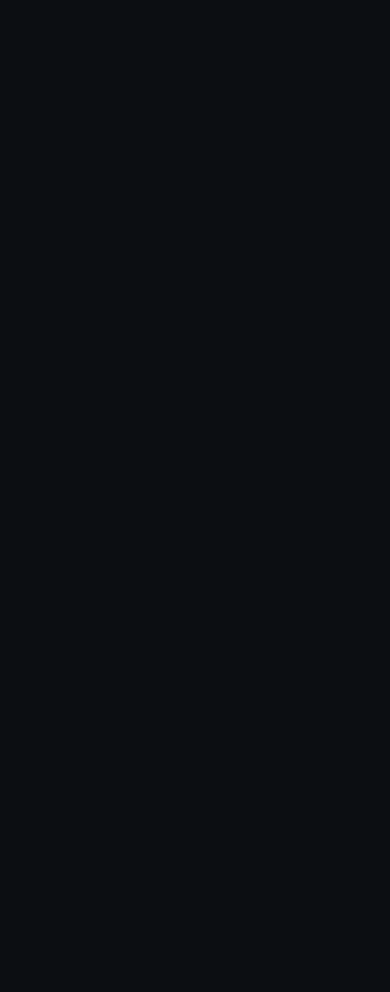
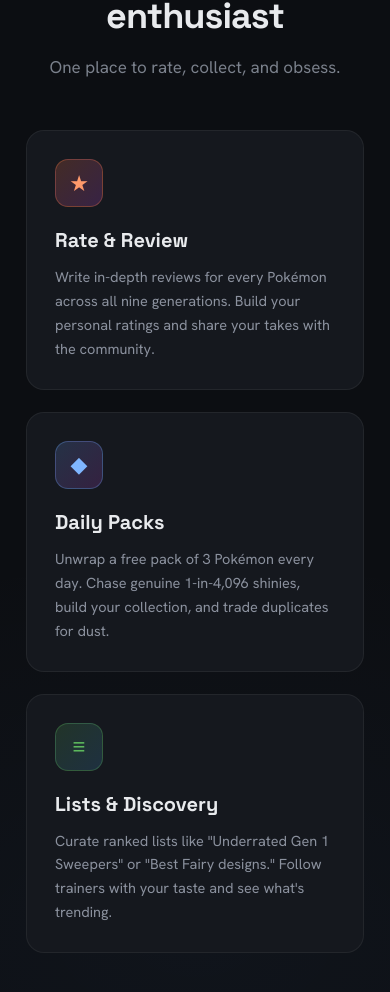
Before and after one commit to damianprog/pokehub, a Next.js app: page / in a window 390 px wide. Shown: the part 960-1952 px from the top of the page. Before the commit the page ends 844 px from the top, so only its background shows below. Built offline with nearby package versions, Linux system fonts and the light colour scheme.

Commit message:
feat: add landing page features grid section
Three-column card grid below the marquee presenting the three core
platform pillars (Rate & Review, Daily Packs, Lists & Discovery) with
per-card icon chips, centred heading block, and responsive single-column
collapse below 768px.

```diff
--- a/context/current-feature.md
+++ b/context/current-feature.md
@@ -24,3 +24,4 @@
 - 2026-06-23 Built the landing page hero section (`src/components/landing/Hero.tsx`): two-column layout with eyebrow badge, gradient headline, subheading, CTA row, stat row, and a three-card Pokémon stack (Gengar, Gardevoir, shiny Charizard) with shimmer/pulse/float animations and a floating "Shiny pull!" notification pill. Added `raw.githubusercontent.com` to `next.config.ts` image remote patterns. Page-wide radial-gradient glow applied via a `.landing-glow` wrapper in `page.tsx` — not `body`, because a body background propagates to the canvas and shifts the gradient's positioning area, producing a hard visible edge below the hero; values taken verbatim from the Claude Design source. Verified at 1366x768, 1920x1080, and 375px widths.
 - 2026-06-24 Polish pass on hero card stack: reduced card border-radius to match design (16px back cards, 18px front), fixed Charizard float animation by separating centering wrapper from animation, fixed shimmer clipping with `relative` on PokemonCard, added `cursor-pointer` globally to buttons.
 - 2026-06-24 Built landing page marquee bar (`src/components/landing/Marquee.tsx`): full-width auto-scrolling strip of 12 Pokémon with avatars and star ratings, seamless loop via duplicated sets, `scrollLeft 42s linear infinite` animation.
+- 2026-06-24 Built landing page features grid (`src/components/landing/FeaturesGrid.tsx`): 3-column card grid with centred heading block and per-card icon chips (Rate & Review ★, Daily Packs ◆, Lists & Discovery ≡), each with unique gradient background and border. Collapses to single column below 768px. Verified at 1366px and 375px widths.
--- /dev/null
+++ b/context/features/landing-page/features-grid-spec.md
@@ -0,0 +1,118 @@
+# Landing Page — Features Grid Spec
+
+## Status
+
+Planning — not started
+
+## Goal
+
+Three-column feature card grid below the marquee. Communicates the three core pillars of PokeHub (Rate & Review, Daily Packs, Lists & Discovery) to logged-out visitors with a centred heading block and icon cards.
+
+## Design reference
+
+`PokeHub-Landing.dc.html` — `<!-- FEATURES -->` block immediately below the marquee. See also [overview.md](./overview.md).
+
+## Layout & structure
+
+- `<section>` wrapper: `max-width: 1180px`, `margin: 90px auto 0`, `padding: 0 26px`
+- Centred heading block: `text-align: center`, `margin-bottom: 50px`
+- Card grid: `display: grid`, `grid-template-columns: repeat(3, 1fr)`, `gap: 22px`, `margin-bottom: 90px`
+
+## Heading block
+
+| Element | Value |
+|---|---|
+| `<h2>` text | "Everything for the Pokémon enthusiast" |
+| `<h2>` font | Space Grotesk, 700, 36px, `letter-spacing: -0.025em` |
+| `<h2>` margin | `0 0 12px` |
+| `<p>` text | "One place to rate, collect, and obsess." |
+| `<p>` font | Hanken Grotesk, 17px, `#7b818c` |
+| `<p>` margin | `0` |
+
+## Card anatomy (shared)
+
+| Property | Value |
+|---|---|
+| Background | `#15181e` |
+| Border | `1px solid rgba(255,255,255,0.06)` |
+| Border-radius | `18px` |
+| Padding | `28px` |
+
+### Icon chip (shared)
+
+| Property | Value |
+|---|---|
+| Size | `48×48px` |
+| Border-radius | `13px` |
+| Margin-bottom | `18px` |
+| Icon font-size | `22px` |
+
+### Card title (shared)
+
+Space Grotesk, 700, 20px, `margin: 0 0 10px`, color `#e8eaed` (default body).
+
+### Card body (shared)
+
+Hanken Grotesk, 14.5px, `line-height: 1.65`, color `#8b919e`.
+
+## Cards
+
+### Card 1 — Rate & Review
+
+| Property | Value |
+|---|---|
+| Icon symbol | `★` |
+| Icon color | `#ff9a6b` |
+| Icon bg | `linear-gradient(135deg, rgba(255,122,69,0.2), rgba(196,79,224,0.2))` |
+| Icon border | `1px solid rgba(255,122,69,0.3)` |
+| Title | "Rate & Review" |
+| Body | "Write in-depth reviews for every Pokémon across all nine generations. Build your personal ratings and share your takes with the community." |
+
+### Card 2 — Daily Packs
+
+| Property | Value |
+|---|---|
+| Icon symbol | `◆` |
+| Icon color | `#7fb6ff` |
+| Icon bg | `linear-gradient(135deg, rgba(110,170,255,0.18), rgba(196,79,224,0.18))` |
+| Icon border | `1px solid rgba(110,170,255,0.3)` |
+| Title | "Daily Packs" |
+| Body | "Unwrap a free pack of 3 Pokémon every day. Chase genuine 1-in-4,096 shinies, build your collection, and trade duplicates for dust." |
+
+> **Copy note:** the body copy says "1-in-4,096" (classic mainline shiny rate). The spec (§4.1) defines shiny odds as a flat 0.5% (~1-in-200). This is an unresolved design vs spec discrepancy (see `project-overview_8.md` §15.4). Implement with the design's copy for now; resolve before launch.
+
+### Card 3 — Lists & Discovery
+
+| Property | Value |
+|---|---|
+| Icon symbol | `≡` |
+| Icon color | `#5cb85c` |
+| Icon bg | `linear-gradient(135deg, rgba(92,184,92,0.18), rgba(74,163,224,0.18))` |
+| Icon border | `1px solid rgba(92,184,92,0.3)` |
+| Title | "Lists & Discovery" |
+| Body | "Curate ranked lists like \"Underrated Gen 1 Sweepers\" or \"Best Fairy designs.\" Follow trainers with your taste and see what's trending." |
+
+## Implementation
+
+- Component: `src/components/landing/FeaturesGrid.tsx` — Server Component, no `'use client'`
+- Mount in `src/app/page.tsx` immediately after `<Marquee />`
+- Icon symbols are plain Unicode characters — no icon library needed
+
+## Responsive
+
+- ≥ 768px: 3-column grid (as designed)
+- < 768px: single column (pragmatic fallback — no mobile reference in the prototype)
+
+## Out of scope
+
+- Hover states on cards (not present in the design)
+- Any interactivity
+
+## Acceptance criteria
+
+- Three cards render in a 3-column grid at desktop widths
+- Heading and subheading are centred above the grid
+- Each card's icon chip colour matches the per-card gradient and border spec above
+- Layout collapses to single column below 768px with no overflow
+
+## History
--- a/src/app/page.tsx
+++ b/src/app/page.tsx
@@ -1,3 +1,4 @@
+import { FeaturesGrid } from "@/components/landing/FeaturesGrid";
 import { Hero } from "@/components/landing/Hero";
 import { Marquee } from "@/components/landing/Marquee";
 import { Nav } from "@/components/landing/Nav";
@@ -8,6 +9,7 @@
       <Nav />
       <Hero />
       <Marquee />
+      <FeaturesGrid />
     </div>
   );
 }
--- /dev/null
+++ b/src/components/landing/FeaturesGrid.tsx
@@ -0,0 +1,74 @@
+const FEATURES = [
+  {
+    icon: "★",
+    iconColor: "#ff9a6b",
+    iconBg: "linear-gradient(135deg, rgba(255,122,69,0.2), rgba(196,79,224,0.2))",
+    iconBorder: "1px solid rgba(255,122,69,0.3)",
+    title: "Rate & Review",
+    body: "Write in-depth reviews for every Pokémon across all nine generations. Build your personal ratings and share your takes with the community.",
+  },
+  {
+    icon: "◆",
+    iconColor: "#7fb6ff",
+    iconBg: "linear-gradient(135deg, rgba(110,170,255,0.18), rgba(196,79,224,0.18))",
+    iconBorder: "1px solid rgba(110,170,255,0.3)",
+    title: "Daily Packs",
+    body: "Unwrap a free pack of 3 Pokémon every day. Chase genuine 1-in-4,096 shinies, build your collection, and trade duplicates for dust.",
+  },
+  {
+    icon: "≡",
+    iconColor: "#5cb85c",
+    iconBg: "linear-gradient(135deg, rgba(92,184,92,0.18), rgba(74,163,224,0.18))",
+    iconBorder: "1px solid rgba(92,184,92,0.3)",
+    title: "Lists & Discovery",
+    body: 'Curate ranked lists like "Underrated Gen 1 Sweepers" or "Best Fairy designs." Follow trainers with your taste and see what\'s trending.',
+  },
+];
+
+function FeatureCard({
+  icon,
+  iconColor,
+  iconBg,
+  iconBorder,
+  title,
+  body,
+}: (typeof FEATURES)[number]) {
+  return (
+    <div
+      className="rounded-[18px] p-7"
+      style={{
+        background: "#15181e",
+        border: "1px solid rgba(255,255,255,0.06)",
+      }}
+    >
+      <div
+        className="mb-[18px] flex size-12 items-center justify-center rounded-[13px] text-[22px]"
+        style={{ background: iconBg, border: iconBorder, color: iconColor }}
+      >
+        {icon}
+      </div>
+      <h3 className="font-heading mb-[10px] text-[20px] font-bold">{title}</h3>
+      <p className="text-[14.5px] leading-[1.65]" style={{ color: "#8b919e" }}>
+        {body}
+      </p>
+    </div>
+  );
+}
+
+export function FeaturesGrid() {
+  return (
+    <section className="mx-auto max-w-[1180px] px-[26px] pt-[90px]">
+      <div className="mb-[50px] text-center">
+        <h2 className="font-heading mb-3 text-[36px] font-bold tracking-[-0.025em]">
+          Everything for the Pokémon enthusiast
+        </h2>
+        <p className="text-[17px] text-dim-foreground">One place to rate, collect, and obsess.</p>
+      </div>
+      <div className="mb-[90px] grid gap-[22px] md:grid-cols-3">
+        {FEATURES.map((feature) => (
+          <FeatureCard key={feature.title} {...feature} />
+        ))}
+      </div>
+    </section>
+  );
+}
```
